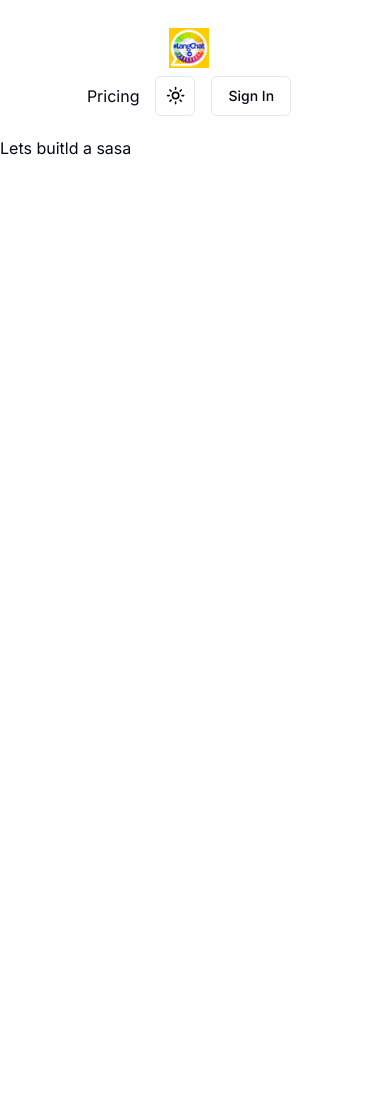
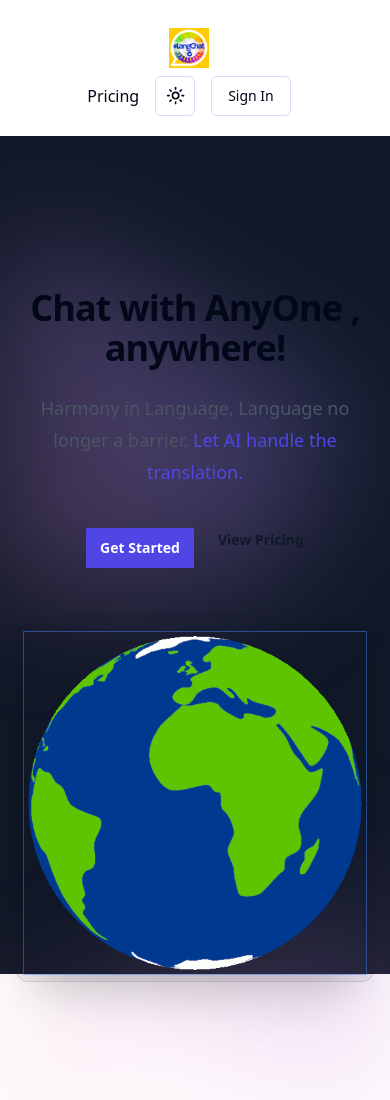
Before and after one commit to Singh-1223/LangChat, a Next.js app: page / in a window 390 px wide. Shown: the top 1100 px of the page. Before the commit the page ends 844 px from the top, so only its background shows below. Built offline with nearby package versions, Linux system fonts and the light colour scheme; no server answers.

Commit message:
home page done,some isssues but working ,till 1:42

```diff
--- a/app/globals.css
+++ b/app/globals.css
@@ -29,14 +29,14 @@
     --destructive-foreground: 210 40% 98%;
 
     --border: 214.3 31.8% 91.4%;
-    --input: 214.3 31.8% 91.4%;
-    --ring: 222.2 84% 4.9%;
+    --input: 260 100% 91.4%;
+    --ring: 260 84% 90%;
 
     --radius: 0.5rem;
   }
 
   .dark {
-    --background: 222.2 84% 4.9%;
+    --background: 221 39.39% 10.98%;
     --foreground: 210 40% 98%;
 
     --card: 222.2 84% 4.9%;
@@ -62,7 +62,7 @@
 
     --border: 217.2 32.6% 17.5%;
     --input: 217.2 32.6% 17.5%;
-    --ring: 212.7 26.8% 83.9%;
+    --ring: 260 30% 50%;
   }
 }
 
--- a/app/layout.tsx
+++ b/app/layout.tsx
@@ -1,11 +1,9 @@
 import type { Metadata } from 'next'
-import { Inter } from 'next/font/google'
 import './globals.css'
 import Header from '@/components/Header'
 import { ThemeProvider } from '@/components/ui/ThemeProvider'
 import ClientProvider from '@/components/ui/ClientProvider'
 
-const inter = Inter({ subsets: ['latin'] })
 
 export const metadata: Metadata = {
   title: 'LangChat',
@@ -20,7 +18,7 @@
   return (
     <ClientProvider>
       <html lang="en">
-        <body className={inter.className}>
+        <body className="flex flex-col min-h-screen">
           <ThemeProvider
             attribute="class"
             defaultTheme="system"
--- a/app/page.tsx
+++ b/app/page.tsx
@@ -1,8 +1,80 @@
-
+import Image from "next/image";
+import Link from "next/link";
+import DemoGif from "@/images/landingPage/earth-8512.gif"
 export default function Home() {
   return (
-    <main >
-       <h1>Lets buitld a sasa</h1>
+    <main className="">
+      <div className="relative isolate pt-14 Odark: bg-gray-900">
+        <div
+          className="absolute inset-x-0 top-28 -z-10 transform-gpu overflow-hidden blur-3xl"
+          aria-hidden="true"
+        >
+          <div
+            className="relative left-[calc(50%-11rem)] aspect-[1155/678] w-[36.125rem] -translate-x-1/2 rotate-[30deg] bg-gradient-to-tr from-[#ff80b5] to-[#9089fc] opacity-30 sm:left-[calc(50%-30rem)] sm:w-[72.1875rem]"
+            style={{
+              clipPath:
+                "polygon (74.1% 44.1%, 100% 61.6%, 97.5% 26.9%, 85.5% 0.1%, 80.7% 2%, 72.5% 32.5%, 60.2% 62.4%, 52.4% 68.1%, 47.5% 58.3%, 45.2% 34.5%, 27.5% 76.7%, 0. 1% 64.9%, 17.9% 100%, 27.6% 76.8%, 76.1% 97.7%, 74.1% 44.1%)",
+            }}
+          />
+        </div>
+
+        <div className="py-12 sm:py-20 lg:pb-40"></div>
+         <div className="mx-auto max-w-7xl px-6 lg:px-8">
+          <div className="mx-auto max-w-2xl text-center">
+            <h1 className="text-4xl font-bold tracking-tight sm:text-6xl">
+              Chat with AnyOne , anywhere!
+            </h1>
+            <p className="mt-6 text-lg leading-8 text-gray-600 dark:text-gray-300">
+              Harmony in Language, Language no longer a barrier.{" "}
+              <span className="text-indigo-600 dark:text-indigo-500">
+                Let AI handle the translation.
+              </span>
+            </p>
+            <div className="mt-10 flex flex-center justify-center gap-x-6">
+              <Link
+                href="/chat"
+                className="round-md bg-indigo-600 px-3.5 py-2.5 text-sm font-semibold text-white dark:text-white shadow-sm hover:bg-indigo-500 focus-visible:outline focus-visible:outline-2 focus-visible:outline-offset-2 focus-visible:outline-indigo-600"
+              >
+                Get Started
+              </Link>
+              <Link
+                href="/pricing"
+                className="text-sm font-semibold leading-6 text-gray-900 dark:text-gray-300"
+              >
+                View Pricing <span aria-hidden="true"></span>
+              </Link>
+            </div>
+          </div>
+
+          <div className="mt-16 flow-root sm:mt-24">
+            <div className="-m-2 rounded-xl bg-gray-900/5 p-2 ring-1 ring-inset ring-gray-900/10 lg:-m-4 lg:rounded-2xl lg:p-4">
+              <Image
+                unoptimized
+                src={DemoGif}
+                alt="App screenshot"
+                width={2432}
+                height={1442}
+                className="roudned-md shadow-2xl ring-1 ring-gray=900/10"
+              />
+            </div>
+          </div>
+        </div>
+      {/* </div> */}
+
+
+      <div className="absolute inset-x-0 top-[calc(100%-13rem)] -z-10 transform-gpu overflow-hidden blur-3xl sm:top-[calc(100%-30rem)]" aria-hidden="true">
+        <div
+          className="relative left-[calc(50%+3rem)] aspect-[1155/678] w-[36.125rem] -translate-x-1/2  bg-gradient-to-tr from-[#ff80b5] to-[#9089fc] opacity-30 sm:left-[calc(50%+36rem)] sm:w-[72.1875rem]"
+          style={{
+            clipPath: "polygon(74.1% 44.1%, 100% 61.6%, 97.5% 26.9%, 85.5% 0.1%, 80.7% 2%, 72.5% 32.5%, 60.2% 62.4%, 52.4% 68.1%, 47.5% 58.3%, 45.2% 34.5%, 27.5% 76.7%, 0.1% 64.9%, 17.9% 100%, 27.6% 76.8%, 76.1% 97.7%, 74.1% 44.1%)",
+          }}
+        />
+          <h1>footer</h1>
+        </div>
+
+      </div>
+
+
     </main>
-  )
+  );
 }
--- a/components/Header.tsx
+++ b/components/Header.tsx
@@ -6,6 +6,7 @@
 import { authOptions } from '@/auth'
 import Link from 'next/link'
 import {MessagesSquareIcon} from "lucide-react";
+import CreateChatButton from './ui/CreateChatButton'
 
 const Header = async() => {
   const session = await getServerSession(authOptions);
@@ -25,11 +26,12 @@
                        <Link href={"/chat"} prefetch={false}>
                          <MessagesSquareIcon className="text-black dark:text-white"/>
                        </Link>
+                       <CreateChatButton />
                     </>
                   ) : (
-                       <Link href='/pricing'>
-                          Pricing
-                       </Link>
+                        <Link href='/pricing'>
+                              Pricing
+                          </Link>
                   )}
 
                   <DarkModeToggle/>
--- /dev/null
+++ b/components/ui/CreateChatButton.tsx
@@ -0,0 +1,21 @@
+"use client"
+import { useRouter } from "next/navigation";
+import {Button} from "./button"
+import {MessageSquarePlusIcon} from "lucide-react";
+
+const CreateChatButton = () => {
+
+    const router= useRouter();
+    const createNewChat = async() =>{
+        //all the logic here
+        router.push(`/chat/abc`);
+    }
+
+  return (
+     <Button onClick={createNewChat} variant={"ghost"}>
+        <MessageSquarePlusIcon/>
+     </Button>
+  )
+}
+
+export default CreateChatButton
--- a/components/ui/UserButton.tsx
+++ b/components/ui/UserButton.tsx
@@ -11,9 +11,11 @@
 import UserAvatar from "./UserAvatar"
 import { Session } from "next-auth"
 import {Button} from "./button"
-import { signIn } from "next-auth/react"
+import { signIn, signOut } from "next-auth/react"
 
 const UserButton = ({session}: {session: Session | null}) => {
+     //Subscription listener....
+
       if(!session){
           return(
              <Button variant={"outline"} onClick={()=>signIn()}>
@@ -31,12 +33,10 @@
                 />
             </DropdownMenuTrigger>
             <DropdownMenuContent>
-                <DropdownMenuLabel>My Account</DropdownMenuLabel>
+                <DropdownMenuLabel>{session.user?.name}</DropdownMenuLabel>
                 <DropdownMenuSeparator />
-                <DropdownMenuItem>Profile</DropdownMenuItem>
-                <DropdownMenuItem>Billing</DropdownMenuItem>
-                <DropdownMenuItem>Team</DropdownMenuItem>
-                <DropdownMenuItem>Subscription</DropdownMenuItem>
+
+               <DropdownMenuItem onClick={()=>signOut()}>Sign Out</DropdownMenuItem>
             </DropdownMenuContent>
         </DropdownMenu>
 
```
Also changed, not shown: images/landingPage/earth-8512.gif (added), images/landingPage/landing_gif.gif (added).
